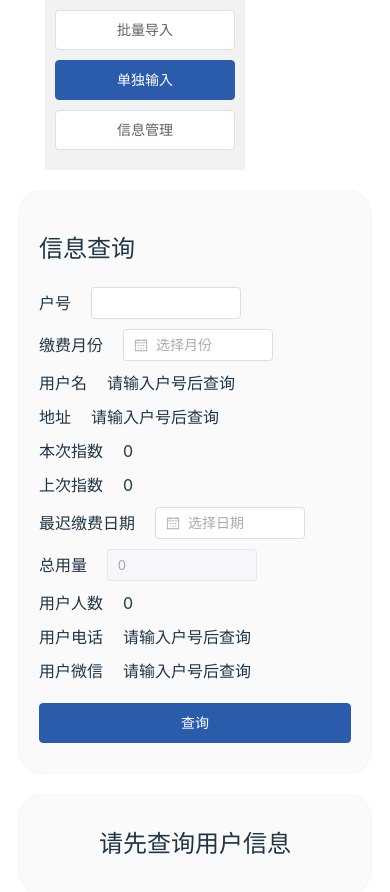
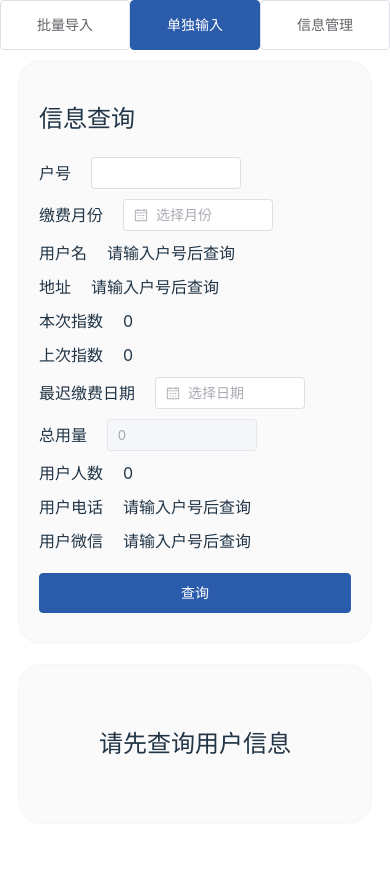
Before and after one commit to zhouhaoyiu/sftz, a Vue app: page /calc-waterprice in a window 390 px wide. Shown: the top 892 px of the page. After the commit the page ends 844 px from the top, so only its background shows below. Built offline with nearby package versions, Linux system fonts and the light colour scheme.

Commit message:
add waterBorne

```diff
--- a/src/App.vue
+++ b/src/App.vue
@@ -2,12 +2,25 @@
 
 <template>
   <left-bar />
-  <router-view />
+  <div class="routerView">
+    <router-view />
+  </div>
 </template>
 
-<style scoped lang="scss">
+<style lang="scss" scoped>
 .routerView {
-  width: calc(100% - 300px) !important;
+  width: 100%;
   height: 100%;
+  display: flex;
+  flex-direction: row;
+  align-items: center;
+  // justify-content: center;
+}
+@media screen and (max-width: 768px) {
+  .routerView {
+    padding-top: 40px;
+    justify-content: center !important;
+    flex-direction: column !important;
+  }
 }
 </style>
--- a/src/components/leftBar.vue
+++ b/src/components/leftBar.vue
@@ -47,6 +47,27 @@ const hilight = (path: string): boolean => {
 </script>
 
 <style scoped lang="scss">
+@media screen and (max-width: 768px) {
+  .leftBar {
+    width: 100% !important;
+    padding: 0% !important;
+    flex-direction: row !important;
+    margin-right: 0 !important;
+    background: transparent !important;
+    // 吸顶
+    position: fixed;
+    top: 0;
+    height: 50px !important;
+    z-index: 999;
+
+    .el-button {
+      width: 33.33% !important;
+      margin-bottom: 0 !important;
+      margin-left: 0 !important;
+      height: 50px !important;
+    }
+  }
+}
 .leftBar {
   width: 200px;
   min-width: 200px;
--- a/src/style.css
+++ b/src/style.css
@@ -64,6 +64,7 @@ button:hover {
   flex-direction: row;
   /* justify-content: center; */
   align-items: center;
+  position: relative;
 }
 
 /* 手机适配 */
@@ -71,7 +72,7 @@ button:hover {
   #app {
     flex-direction: column;
     justify-content: flex-start !important;
-    height: max-content;
+    height: 100%;
   }
 }
 
--- a/src/views/excelInput.vue
+++ b/src/views/excelInput.vue
@@ -1,10 +1,13 @@
 <template>
   <div>
     <!-- 导入excel文件 -->
-    <input type="file" @change="($event) => importExcel($event)" />
-    <!-- <button class="" @click="($event) => importExcel($event)">
-      导入excel文件
-    </button> -->
+    <input
+      type="file"
+      class="fileInput"
+      @change="($event) => importExcel($event)"
+      v-show="false"
+    />
+    <button class="" @click="($event) => clickFile()">导入excel文件</button>
   </div>
 </template>
 
@@ -28,6 +31,12 @@ const importExcel = (e: any) => {
   };
   reader.readAsBinaryString(file);
 };
+
+const clickFile = () => {
+  const fileInput = document.querySelector(".fileInput")! as HTMLInputElement;
+  // console.log(fileInput);
+  fileInput.click();
+};
 </script>
 
 <style scoped lang="scss"></style>
--- a/src/views/manageInfo.vue
+++ b/src/views/manageInfo.vue
@@ -1,7 +1,11 @@
 <template>
-  <div style="width: 100%; height: 100%; display: flex; flex-direction: column">
+  <div
+    style="width: 100%; height: 100%; display: flex; flex-direction: column"
+    class="page"
+  >
     <!-- {{ userInfoArr }} -->
     <el-table
+      class="userInfoTable"
       align="center"
       border
       stripe
@@ -314,4 +318,15 @@ const handleDeleteWaterClassification = (index: number) => {
     margin-top: 10px;
   }
 }
+
+@media screen and (max-width: 768px) {
+  .userInfoTable {
+    width: 95% !important;
+  }
+  .page {
+    display: flex;
+    flex-direction: column;
+    align-items: center;
+  }
+}
 </style>
--- a/src/views/printPage.vue
+++ b/src/views/printPage.vue
@@ -59,17 +59,31 @@
       <!-- 合计 -->
       <div class="userPriceItemWaterNumberAll">
         {{
+          NP.strip(
             formatWaterPriceList.reduce(
               (acc: any, cur: any) => acc + cur.waterNumber,
               0
+            )
           )
         }}
       </div>
       <div class="userPriceItemWaterPriceAll">
         {{
+          NP.strip(
             formatWaterPriceList.reduce(
               (acc: any, cur: any) => acc + cur.waterPrice,
               0
+            )
+          ) + "¥"
+        }}
+      </div>
+      <div class="userPriceItemBornePriceAll">
+        {{
+          NP.strip(
+            formatWaterPriceList.reduce(
+              (acc: any, cur: any) => acc + cur.waterBornePriceTotal,
+              0
+            )
           ) + "¥"
         }}
       </div>
@@ -331,7 +345,15 @@ onMounted(() => {
 .userPriceItemWaterPriceAll {
   position: absolute;
   top: 370px;
-  left: 625px;
+  left: 635px;
+  width: max-content;
+  font-weight: bold;
+}
+
+.userPriceItemBornePriceAll {
+  position: absolute;
+  top: 460px;
+  left: 635px;
   width: max-content;
   font-weight: bold;
 }
```
Lines whose indentation alone changed are shown as unchanged.
